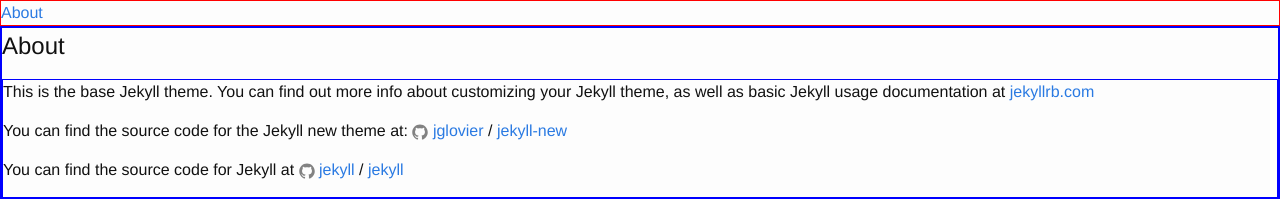
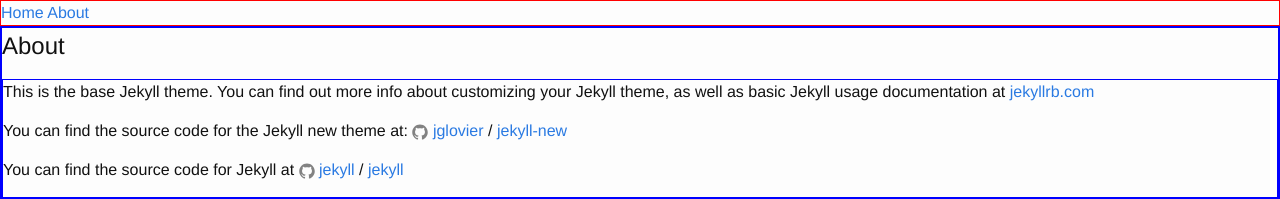
Before and after one commit to dringtech/odpf, a Jekyll site: the page built from about.md, in a window 1280 px wide. Shown: the top 199 px of the page. Built offline with Jekyll 4.4.1, drawn with Linux system fonts in a browser that asks for light colours.

Commit message:
Adding homepage to root

```diff
--- a/_includes/nav.html
+++ b/_includes/nav.html
@@ -8,10 +8,12 @@
   </a>
 
   <div class="trigger">
+    <a href="{{ "/" | prepend:site.baseurl }}">Home</a>
     {% for my_page in site.pages %}
       {% if my_page.title %}
       <a href="{{ my_page.url | prepend: site.baseurl }}">{{ my_page.title }}</a>
       {% endif %}
     {% endfor %}
   </div>
+
 </nav>
```
